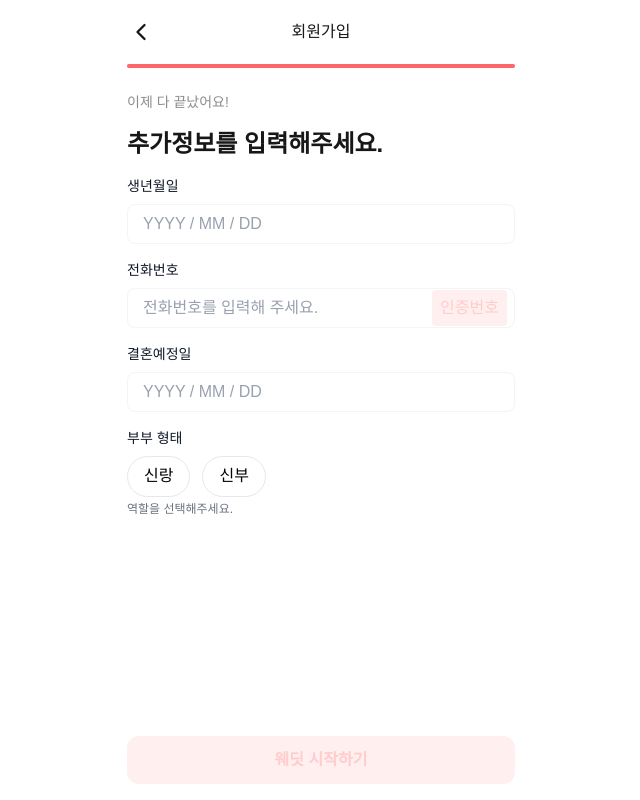
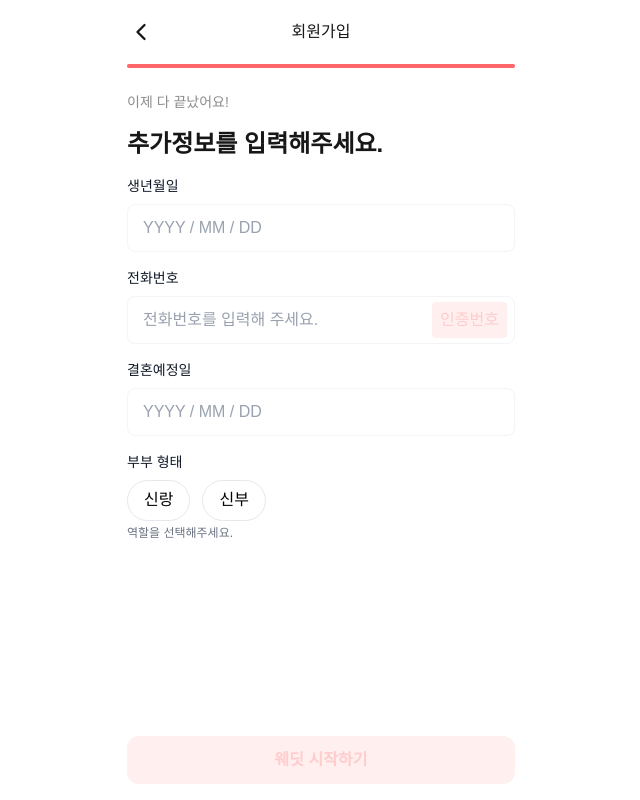
Before and after one commit to 9oormthon-univ/2025_SEASONTHON_TEAM_29_FE, a Next.js app: page /social in a window 1280 px wide. Shown: the whole page, without its empty margins (319-959 px from the left). Built offline with nearby package versions, Linux system fonts and the light colour scheme.

Commit message:
feat : badge 추가 된 input 컴포넌트 구현

```diff
--- a/src/components/common/atomic/Input.tsx
+++ b/src/components/common/atomic/Input.tsx
@@ -1,51 +1,68 @@
-'use client';
+// 추가: 배지 관련 타입 import
+import clsx from 'clsx';
+import InputBadge, {
+  type InputBadgeProps,
+  type InputBadgeVariant,
+} from './InputBadge';
+import React from 'react';
 
-import clsx from 'clsx';
-import * as React from 'react';
-
-export type InputType =
+export type InputVisualType =
   | 'default'
   | 'hover'
   | 'variant4'
   | 'variant5'
   | 'incorrect';
+export type InputVariant = 'plain' | 'with-badge';
 
 export type InputProps = Omit<
   React.InputHTMLAttributes<HTMLInputElement>,
   'type'
 > & {
-  type?: InputType;
+  type?: InputVisualType;
+  variant?: InputVariant;
   inputType?: React.HTMLInputTypeAttribute;
   fullWidth?: boolean;
   className?: string;
+  badge?: React.ReactNode | InputBadgeProps;
+  badgeText?: string;
+  badgeVariant?: InputBadgeVariant;
+  onBadgeClick?: () => void;
+  badgeDisabled?: boolean;
 };
 
 export default function Input({
   type: uiType = 'default',
+  variant = 'plain',
   inputType = 'text',
   placeholder = '내용을 입력해 주세요.',
   fullWidth = true,
   className,
   disabled,
+  badge,
+  badgeText,
+  badgeVariant = 'primary',
+  onBadgeClick,
+  badgeDisabled,
   ...rest
 }: InputProps) {
   const base =
-    'w-80 relative inline-flex items-center gap-2.5 overflow-hidden rounded-lg px-4 py-2.5 h-10 outline outline-[1.2px] outline-offset-[-1.2px] bg-transparent';
+    'relative inline-flex items-center gap-2.5 overflow-hidden rounded-lg px-4 py-2.5 h-12 outline outline-[1.2px] outline-offset-[-1.2px] bg-transparent';
+
   const frame =
     uiType === 'incorrect'
       ? 'outline-red-500'
       : uiType === 'hover'
         ? 'outline-box-line'
         : uiType === 'variant4' || uiType === 'variant5'
-          ? 'outline-inputbox-active'
+          ? 'outline-input-box--active'
           : 'outline-gray-100';
 
   const text =
     uiType === 'incorrect'
       ? 'text-red-500'
       : uiType === 'variant4' || uiType === 'variant5'
-        ? 'text-default'
-        : 'text-tertiary';
+        ? 'text-text--default'
+        : 'text-text--tertiary';
 
   const ph =
     uiType === 'incorrect'
@@ -55,6 +72,28 @@ export default function Input({
         : 'placeholder:text-gray-400';
 
   const width = fullWidth ? 'w-full' : 'w-80';
+  const inputClass = clsx(
+    'flex-1 bg-transparent outline-none text-sm leading-7',
+    text,
+    ph,
+    uiType === 'variant5' && 'caret-primary-500',
+  );
+  const badgeNode = badge ? (
+    React.isValidElement(badge) ? (
+      badge
+    ) : (
+      <InputBadge {...(badge as InputBadgeProps)} />
+    )
+  ) : variant === 'with-badge' && badgeText ? (
+    <InputBadge
+      variant={badgeVariant}
+      onClick={onBadgeClick}
+      disabled={badgeDisabled}
+      className="h-8 px-2"
+    >
+      {badgeText}
+    </InputBadge>
+  ) : null;
 
   return (
     <label
@@ -65,13 +104,9 @@ export default function Input({
         type={inputType}
         disabled={disabled}
         placeholder={placeholder}
-        className={clsx(
-          'w-full bg-transparent outline-none text-sm leading-7',
-          text,
-          ph,
-          uiType === 'variant5' && 'caret-primary-500',
-        )}
+        className={inputClass}
       />
+      {badgeNode}
     </label>
   );
 }
```
